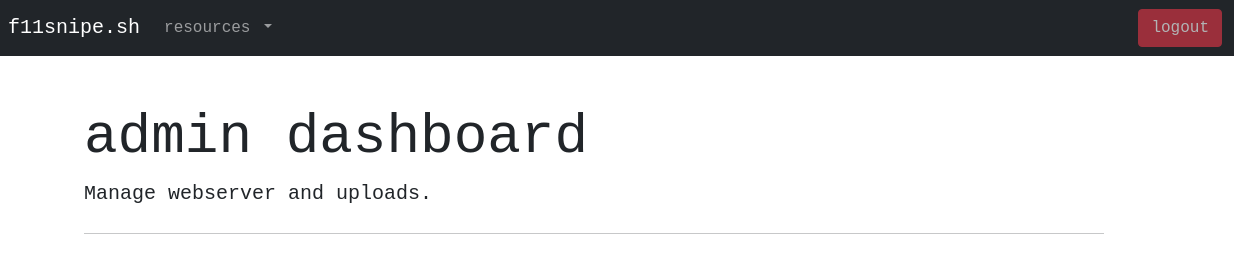
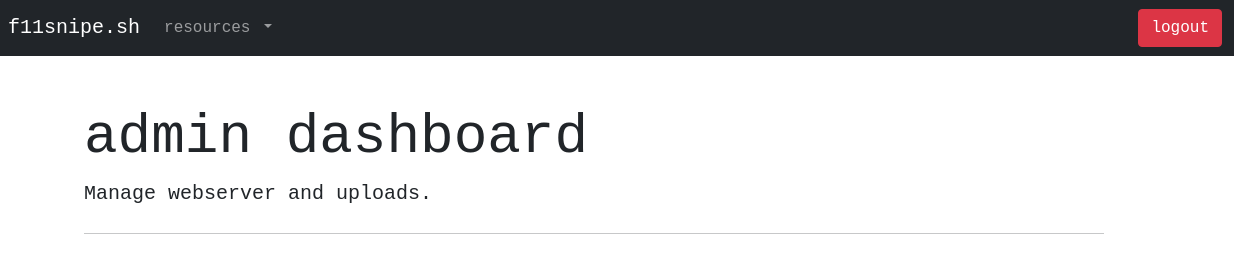
Before and after one commit to f11snipe/nginx-site, a plain HTML site: page src/admin/index.html in a window 1280 px wide. Shown: the top 255 px of the page, 46-1280 px from the left. Drawn offline with nearby package versions, Linux system fonts and the light colour scheme; a web font is replaced by a local one.

Commit message:
Fix logout btn

```diff
--- a/src/admin/index.html
+++ b/src/admin/index.html
@@ -69,7 +69,7 @@
           </ul>
           <ul class="navbar-nav ms-auto mb-2 mb-lg-0">
             <li class="nav-item mr-sm-2">
-              <a class="btn btn-danger disabled" href="#admin">logout</a>
+              <a class="btn btn-danger" href="/admin/logout">logout</a>
             </li>
           </ul>
         </div>
```
